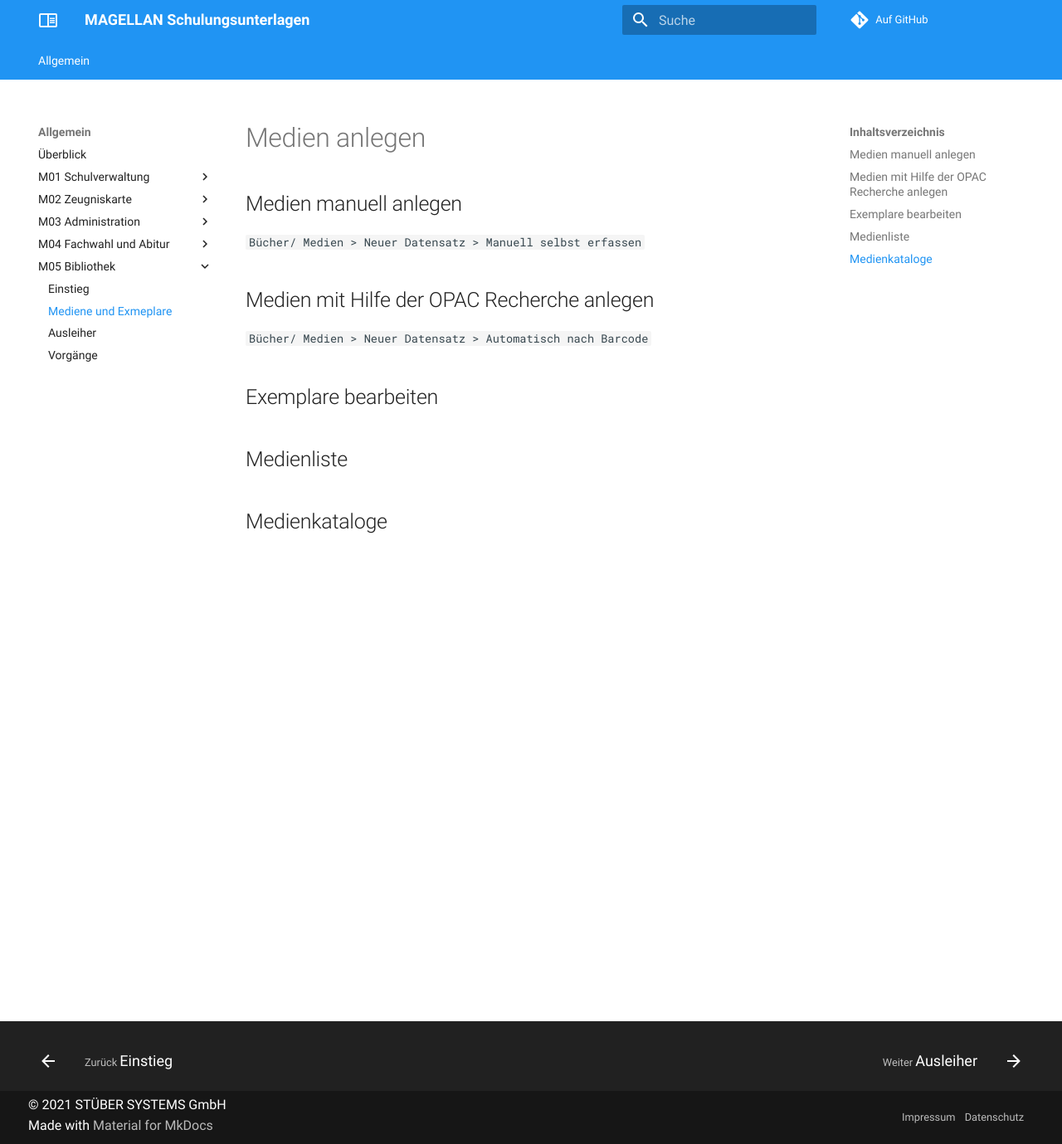
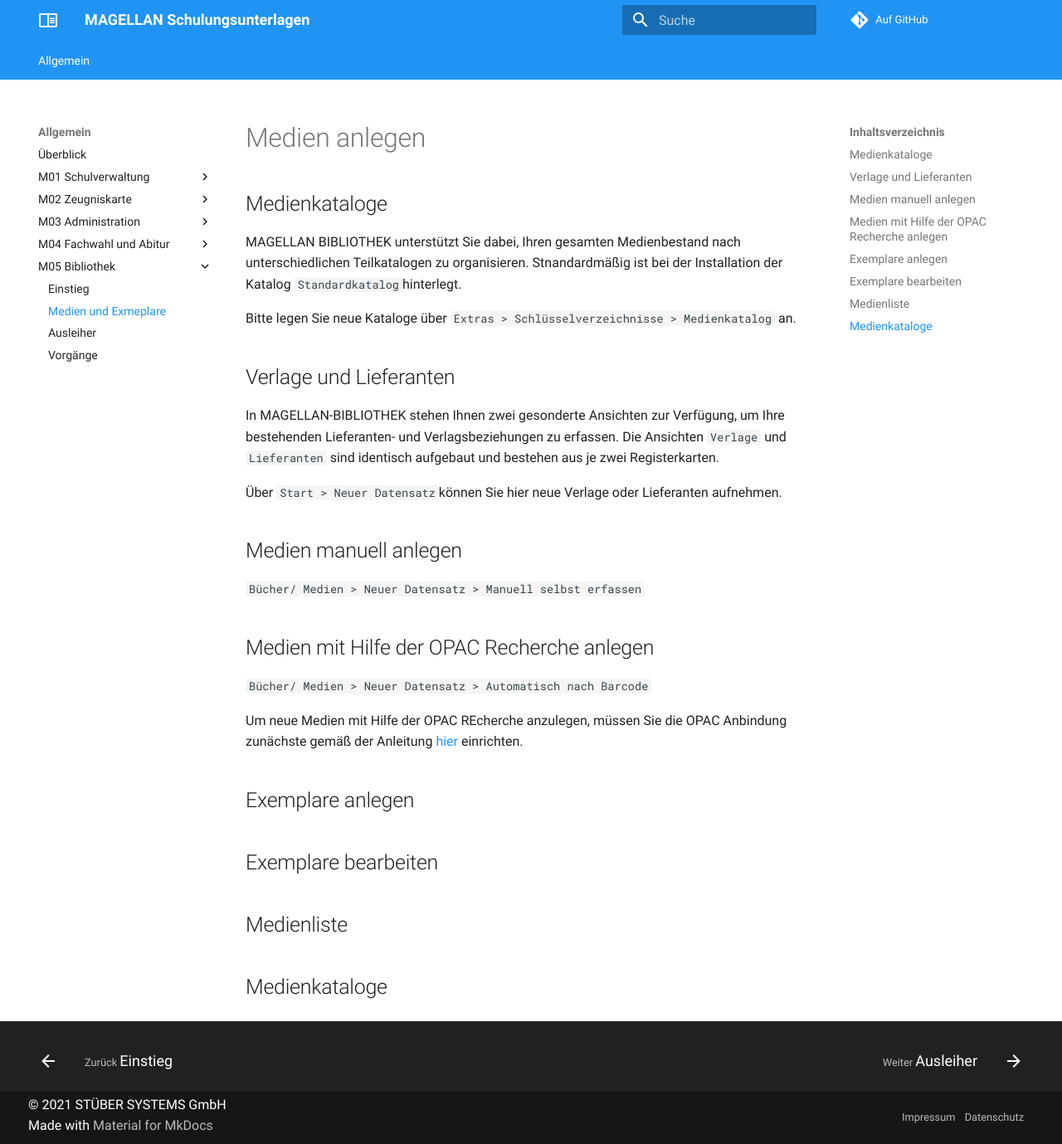
Before and after one commit to stuebersystems/doc.magellan-schulungen.de, an MkDocs documentation site: the page built from docs/m05/02.medien_exemplare.md, in a window 1280 px wide and 1379 px high. Shown: the whole window at 83% size. Built offline with MkDocs 1.6.1 and Material for MkDocs 9.7.7, drawn with Linux system fonts in a browser that asks for light colours; comment, search, counter and statistics services are not loaded.

Commit message:
no message

```diff
--- a/docs/m05/02.medien_exemplare.md
+++ b/docs/m05/02.medien_exemplare.md
@@ -1,12 +1,31 @@
 # Medien anlegen
+
+## Medienkataloge
+
+MAGELLAN BIBLIOTHEK unterstützt Sie dabei, Ihren gesamten Medienbestand nach unterschiedlichen Teilkatalogen zu organisieren. Stnandardmäßig ist bei der Installation der Katalog `Standardkatalog`hinterlegt.
+
+Bitte legen Sie neue Kataloge über `Extras > Schlüsselverzeichnisse > Medienkatalog` an.
+
+## Verlage und Lieferanten
+
+In MAGELLAN-BIBLIOTHEK stehen Ihnen zwei gesonderte Ansichten zur Verfügung, um Ihre bestehenden Lieferanten- und Verlagsbeziehungen zu erfassen. Die Ansichten `Verlage` und `Lieferanten` sind identisch aufgebaut und bestehen aus je zwei Registerkarten.
+
+Über `Start > Neuer Datensatz`können Sie hier neue Verlage oder Lieferanten aufnehmen.
 
 ## Medien manuell anlegen
 
 `Bücher/ Medien > Neuer Datensatz > Manuell selbst erfassen`
 
+
 ## Medien mit Hilfe der OPAC Recherche anlegen
 
 `Bücher/ Medien > Neuer Datensatz > Automatisch nach Barcode`
+
+Um neue Medien mit Hilfe der OPAC REcherche anzulegen, müssen Sie die OPAC Anbindung zunächste gemäß der Anleitung [hier](https://doc.magellan.stueber.de/bibliothek/tutorial/opac/) einrichten.
+
+## Exemplare anlegen
+
+
 
 ## Exemplare bearbeiten
 
--- a/mkdocs.yml
+++ b/mkdocs.yml
@@ -81,6 +81,6 @@ nav:
       - Abitur: m04/03.abitur.md
   - M05 Bibliothek:
       - Einstieg: m05/01.einstieg.md
-      - Mediene und Exmeplare: m05/02.medien_exemplare.md
+      - Medien und Exmeplare: m05/02.medien_exemplare.md
       - Ausleiher: m05/03.ausleiher.md
       - Vorgänge: m06/04.vorgaenge.md
```
